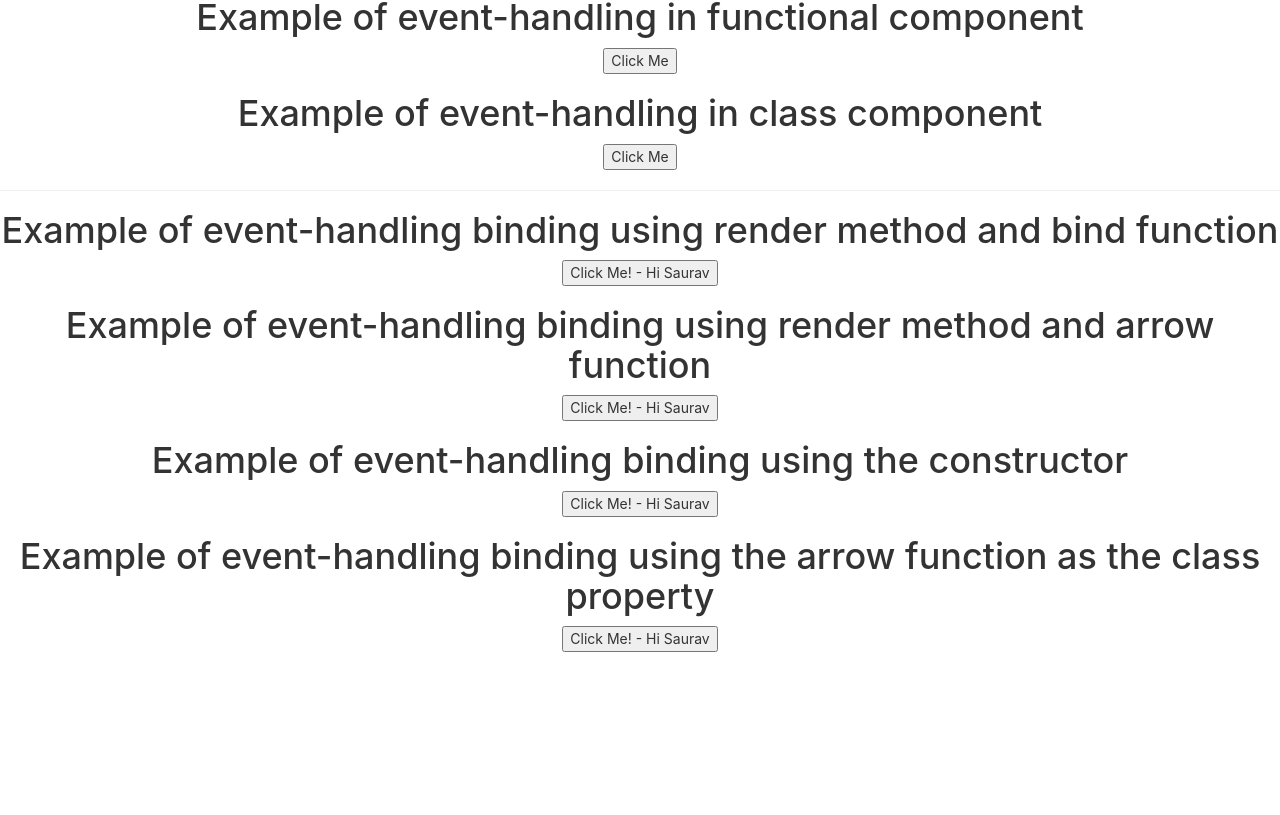
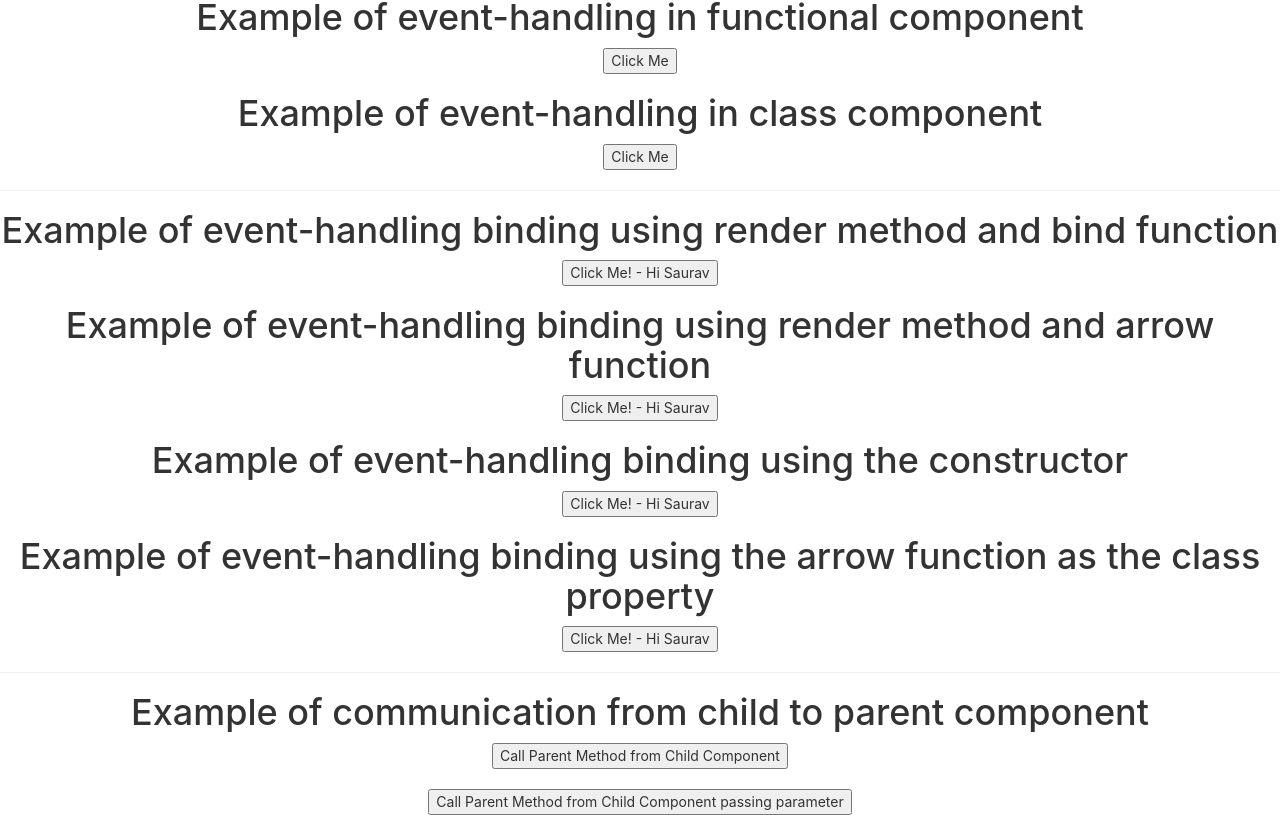
Before and after one commit to sauravsavarn/reactjs-QuickStart, a React (Create React App) app: page / in a window 1280 px wide. Shown: the part 1103-1918 px from the top of the page. Before the commit the page ends 1755 px from the top, so only its background shows below. Built offline with nearby package versions, Linux system fonts and the light colour scheme.

Commit message:
Changes: 1. calling functions in parent component from child component

```diff
--- a/src/App.js
+++ b/src/App.js
@@ -13,6 +13,7 @@ import ExampleEventHandlingBindingClassComponent1 from './components/example-eve
 import ExampleEventHandlingBindingClassComponent2 from './components/example-event-handling-classNfunctional-component/ExampleEventHandlingBindingClassComponent2';
 import ExampleEventHandlingBindingClassComponent3 from './components/example-event-handling-classNfunctional-component/ExampleEventHandlingBindingClassComponent3';
 import ExampleEventHandlingBindingClassComponent4 from './components/example-event-handling-classNfunctional-component/ExampleEventHandlingBindingClassComponent4';
+import ExampleChildToParentComponentCommunicateUsingProps from './components/example-communicate-from-child-to-parent-component/ExampleChildToParentComponentCommunicateUsingProps';
 // App component represents the view which when launch can be seen in the browser.
 function App() {
   return (
@@ -72,7 +73,13 @@ function App() {
       {/* example of event-handle binding as the arrow function as the class property */}
       <ExampleEventHandlingBindingClassComponent4>
         <h1>Example of event-handling binding using the arrow function as the class property</h1>
-      </ExampleEventHandlingBindingClassComponent4>
+      </ExampleEventHandlingBindingClassComponent4> <hr/>
+
+      {/* example of child component communicating with the parent component */}
+      {/* NOTE: method is passed as props */}
+      <ExampleChildToParentComponentCommunicateUsingProps>
+        <h1>Example of communication from child to parent component</h1>
+      </ExampleChildToParentComponentCommunicateUsingProps>
     </div>
   );
 }
--- /dev/null
+++ b/src/components/example-communicate-from-child-to-parent-component/ChildComponent.js
@@ -0,0 +1,13 @@
+import React from 'react'
+
+function ChildComponent(props) {
+  return (
+    <div>
+      <button onClick={props.greetParent}>Call Parent Method from Child Component</button> <br/><br />
+      <button onClick={() => props.greetParentWithParams("child")}>Call Parent Method from Child Component passing parameter</button>
+      {/* Note: if required to pass parameter use the Arrow Function. */}
+    </div>
+  )
+}
+
+export default ChildComponent
--- /dev/null
+++ b/src/components/example-communicate-from-child-to-parent-component/ExampleChildToParentComponentCommunicateUsingProps.js
@@ -0,0 +1,5 @@
+import ParentComponent from "./ParentComponent";
+
+export default class ExampleChildToParentComponentCommunicateUsingProps extends ParentComponent {
+
+}
--- /dev/null
+++ b/src/components/example-communicate-from-child-to-parent-component/ParentComponent.js
@@ -0,0 +1,35 @@
+import React, { Component } from 'react'
+import ChildComponent from './ChildComponent';
+
+export default class ParentComponent extends Component {
+    constructor(props) {
+      super(props)
+
+      this.state = {
+         message: "Parent Component"
+      }
+
+      //binding event handler in constructor
+      this.greetParent = this.greetParent.bind(this);
+
+      this.greetParentWithParams = this.greetParentWithParams.bind(this); //NOTE: event binding is important
+    }
+
+    greetParent() {
+        alert(`Hello ${this.state.message}`)
+    }
+
+    greetParentWithParams(param) {
+        alert(`Hello ${this.state.message} from ${param}`)
+    }
+
+  render() {
+    return (
+      <div>
+        {this.props.children}
+        <ChildComponent greetParent={this.greetParent} greetParentWithParams={this.greetParentWithParams} />
+        {/* NOTE: here the function is passed as the props to the child-component */}
+      </div>
+    )
+  }
+}
```
